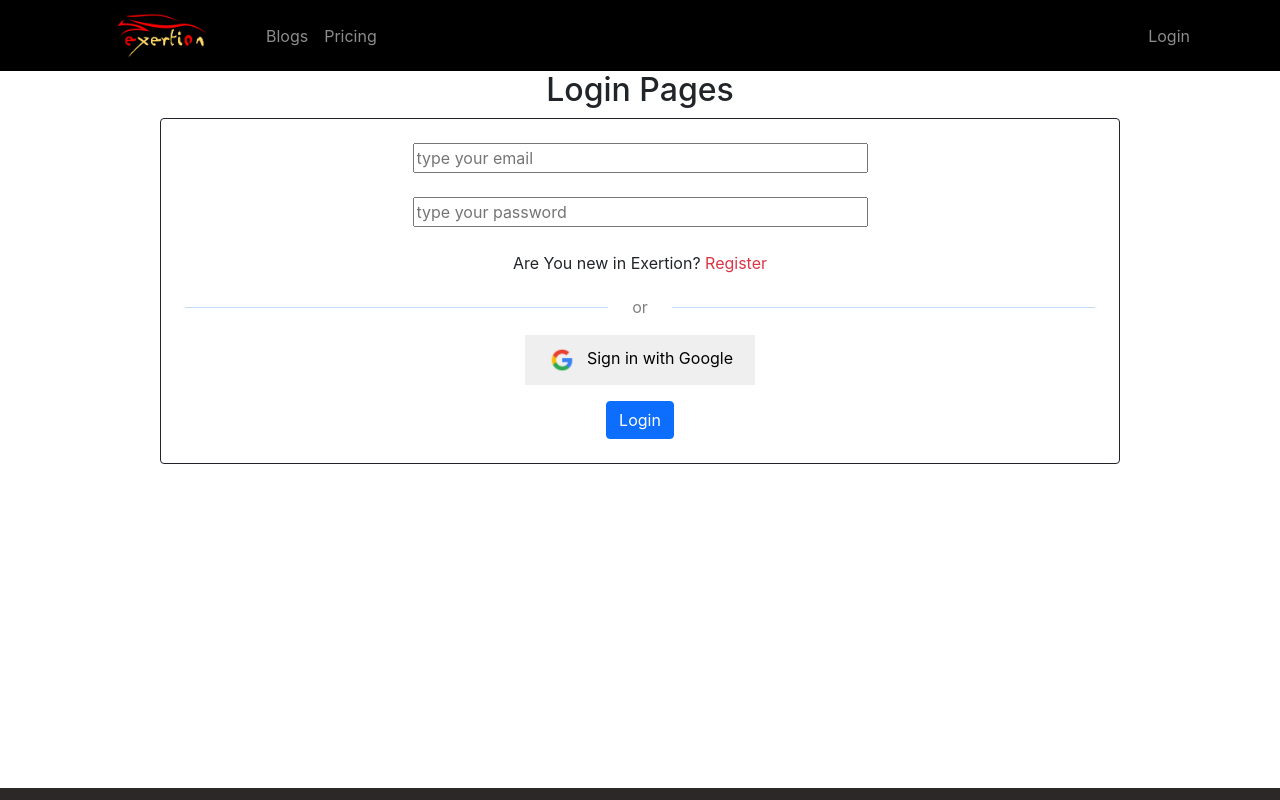
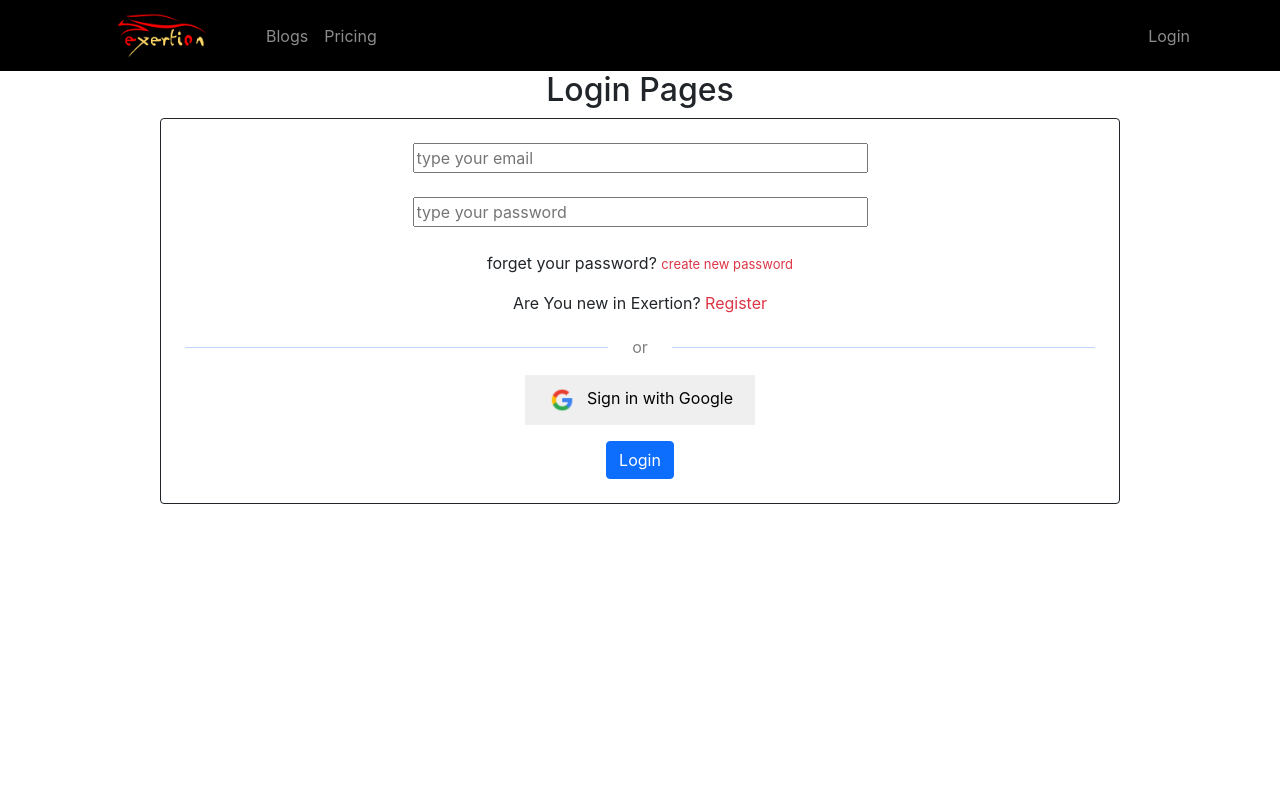
Before and after one commit to akilinjamam/assignment-11-client, a React (Create React App) app: page /login in a window 1280 px wide. Shown: the top 800 px of the page. Built offline with nearby package versions, Linux system fonts and the light colour scheme; no server answers.

Commit message:
website-deployed-to-firebase

```diff
--- a/src/App.js
+++ b/src/App.js
@@ -1,6 +1,8 @@
 
+import { useAuthState } from 'react-firebase-hooks/auth';
 import { Route, Routes } from 'react-router-dom';
 import './App.css';
+
 import AddItems from './Page/AddItems/AddItems';
 import Blogs from './Page/Blogs/Blogs';
 import Login from './Page/Login/Login';
@@ -14,6 +16,8 @@ import ProductDetail from './Page/ProductDetail/ProductDetail';
 import Products from './Page/Products/Products';
 import Register from './Page/Register/Register';
 import RequireAuths from './Page/RequireAuths/RequireAuths';
+import { ToastContainer } from 'react-toastify';
+import 'react-toastify/dist/ReactToastify.css';
 
 
 function App() {
@@ -39,7 +43,7 @@ function App() {
       </Routes>
       <br />
       <Footer></Footer>
-
+      <ToastContainer></ToastContainer>
     </div>
   );
 }
--- a/src/Page/Login/Login.js
+++ b/src/Page/Login/Login.js
@@ -1,7 +1,8 @@
-import React from 'react';
+import React, { useRef } from 'react';
 import { Button } from 'react-bootstrap';
-import { useSignInWithEmailAndPassword } from 'react-firebase-hooks/auth';
+import { useSendPasswordResetEmail, useSignInWithEmailAndPassword } from 'react-firebase-hooks/auth';
 import { useNavigate } from 'react-router-dom';
+import { toast } from 'react-toastify';
 import auth from '../../firebase.init';
 import SocialSide from '../SocialSide/SocialSide';
 import Spin from '../Spinner/Spinner';
@@ -16,6 +17,9 @@ const Login = () => {
     ] = useSignInWithEmailAndPassword(auth);
     let elementError;
 
+    const [sendPasswordResetEmail, sending] = useSendPasswordResetEmail(
+        auth)
+
     const navigate = useNavigate()
 
 
@@ -23,7 +27,7 @@ const Login = () => {
         navigate('/register')
     }
 
-
+    const emailRef = useRef('')
     const handleSubmit = (event) => {
 
         event.preventDefault();
@@ -64,8 +68,20 @@ const Login = () => {
             <div className='border border-dark rounded p-4 w-75 mx-auto'>
                 <form onSubmit={handleSubmit}>
 
-                    <input className='w-50' type="text" name="email" placeholder='type your email' id="" required /> <br /><br />
+                    <input className='w-50' ref={emailRef} type="text" name="email" placeholder='type your email' id="" required /> <br /><br />
                     <input className='w-50' type="password" name="password" placeholder='type your password' id="" required /> <br /><br />
+
+                    {/* for forget password */}
+                    <p className='text-dark'> forget your password? <span style={{ cursor: 'pointer', fontSize: '13px' }} className='text-danger' onClick={async () => {
+
+                        const email = emailRef.current.value
+                        if (email) {
+                            await sendPasswordResetEmail(email);
+                            toast('Sent email to your Gmail Account. please check it');
+                        } else {
+                            toast('please enter your email address')
+                        }
+                    }}   > create new password </span> </p>
                     {/* navigate to login */}
                     <p className='text-dark'>Are You new in Exertion? <span style={{ cursor: 'pointer' }} className='text-danger' onClick={handleNavigate}  > Register </span> </p>
 
--- a/src/Page/Navbar/Home/Home.js
+++ b/src/Page/Navbar/Home/Home.js
@@ -9,6 +9,7 @@ import useProducts from '../../../useProducts';
 import { Link } from 'react-router-dom';
 import Spin from '../../Spinner/Spinner';
 
+
 const Home = () => {
 
     const [products] = useProducts()
@@ -17,6 +18,9 @@ const Home = () => {
     // if (!products) {
     //     return <Spin></Spin>
     // }
+
+
+
     return (
         <div>
 
--- a/src/Page/Register/Register.js
+++ b/src/Page/Register/Register.js
@@ -4,6 +4,7 @@ import { useNavigate } from 'react-router-dom';
 import { useCreateUserWithEmailAndPassword, useUpdateProfile } from 'react-firebase-hooks/auth';
 import auth from '../../firebase.init';
 import Spin from '../Spinner/Spinner';
+import { toast } from 'react-toastify';
 
 
 const Register = () => {
@@ -43,11 +44,16 @@ const Register = () => {
         console.log(email, password, 'working');
 
         await createUserWithEmailAndPassword(email, password);
-        await updateProfile({ displayName: name })
+        await updateProfile({ displayName: name });
+        toast("email varification has been sent");
+
+
         navigate('/');
 
 
     }
+
+
 
 
     if (updating) {
@@ -81,7 +87,6 @@ const Register = () => {
                     <Button disabled={!agree} className='d-block mx-auto mt-3' variant="primary" type="submit">
                         Register
                     </Button>
-
                 </form>
             </div>
 
--- a/src/Page/SocialSide/SocialSide.js
+++ b/src/Page/SocialSide/SocialSide.js
@@ -1,11 +1,12 @@
 import React from 'react';
 import { useSignInWithGoogle } from 'react-firebase-hooks/auth';
 import { useLocation, useNavigate } from 'react-router-dom';
+import { toast } from 'react-toastify';
 import auth from '../../firebase.init';
 import logo from '../../icon/logo.png'
 
 const SocialSide = () => {
-    const [signInWithGoogle, user, loading, error] = useSignInWithGoogle(auth);
+    const [signInWithGoogle, user, loading, error] = useSignInWithGoogle(auth, { sendEmailVerification: true });
 
     let errorElement;
     let theLoading;
@@ -39,6 +40,7 @@ const SocialSide = () => {
 
     const handleGoogleSingIn = () => {
         signInWithGoogle(user)
+        toast('email varification has been sent')
     }
 
 
```
Also changed, not shown: firebase.json (added), 1 other file (tests, documents, lock files or other folders).
